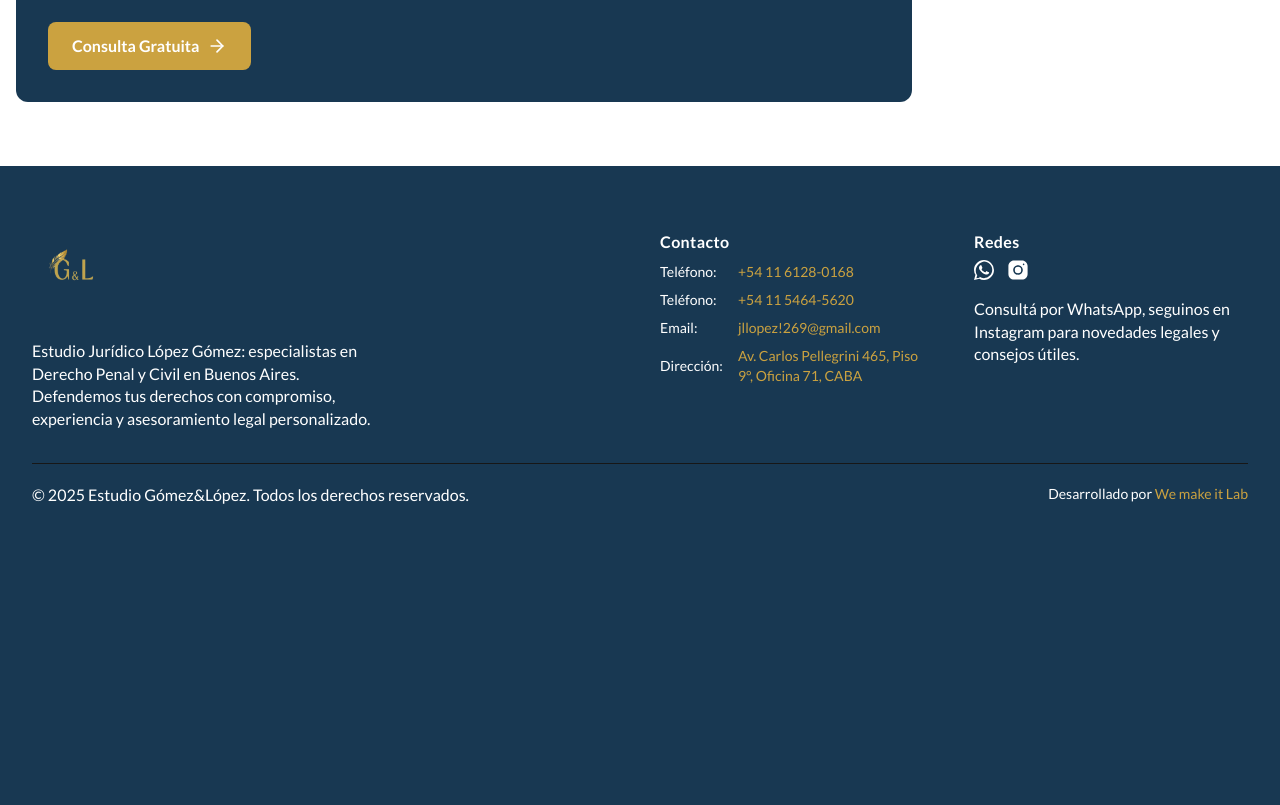
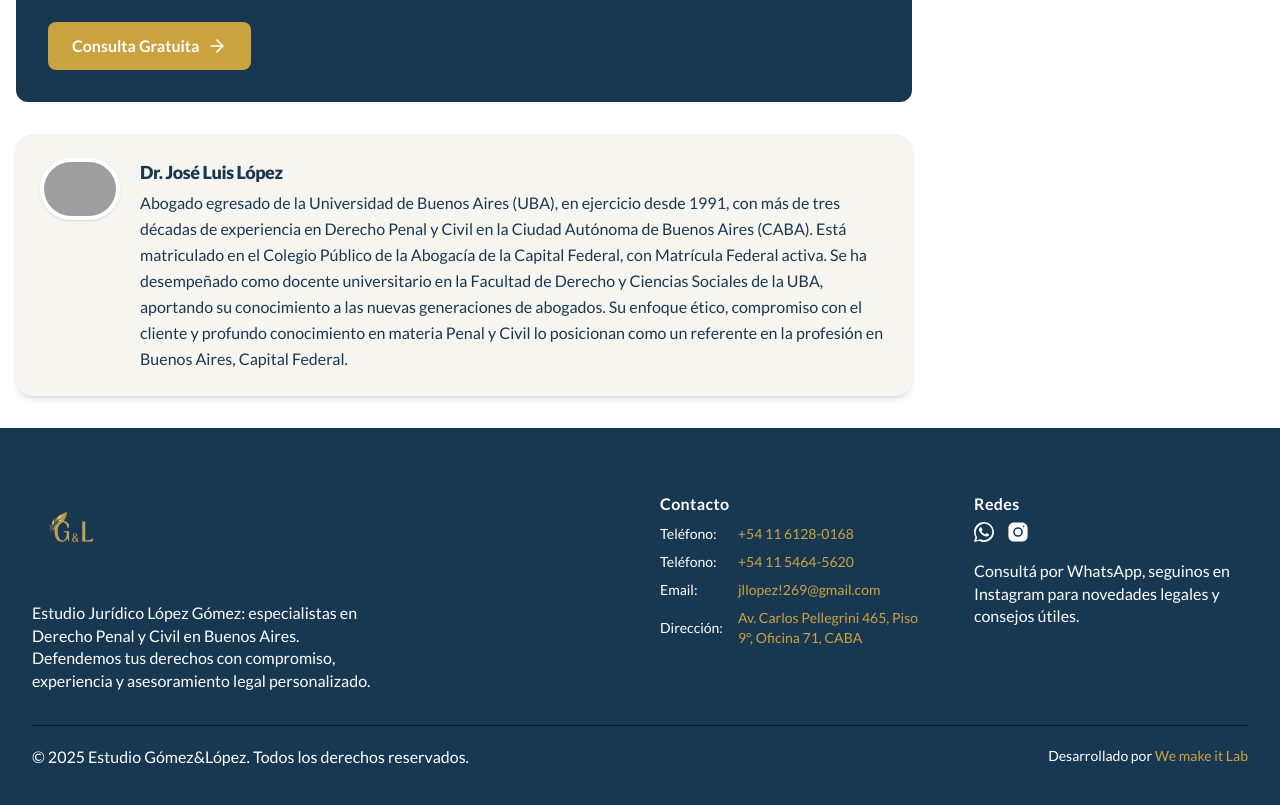
Before and after one commit to crcristian97/abogadoGomez-Lopez, a Next.js app: page /blog/delito-encubrimiento-contrabando in a window 1280 px wide. Shown: the part 3440-4245 px from the top of the page. Before the commit the page ends 3987 px from the top, so only its background shows below. Built offline with nearby package versions, Linux system fonts and the light colour scheme; grey boxes are pictures that could not be loaded.

Commit message:
cambios en blog

```diff
--- /dev/null
+++ b/app/components/AuthorBox.js
@@ -0,0 +1,36 @@
+import Image from "next/image";
+
+const AuthorBox = ({ image, name, description, linkedin= false }) => {
+  return (
+    <div className="flex items-start gap-5 bg-[#f7f5ef] rounded-2xl p-6 shadow-md mt-8">
+      <div className="flex-shrink-0">
+        <Image
+          src={image || "/avatar-placeholder.png"}
+          alt={name}
+          width={80}
+          height={80}
+          className="rounded-full object-cover border-4 border-white shadow"
+        />
+      </div>
+      <div>
+        <div className="flex items-center gap-2 mb-1">
+          <span className="font-extrabold text-lg text-[#183852] tracking-tight">{name}</span>
+          {linkedin && (
+            <a href={linkedin} target="_blank" rel="noopener noreferrer" className="inline-block align-middle">
+              <svg width="22" height="22" viewBox="0 0 24 24" fill="none" xmlns="http://www.w3.org/2000/svg">
+                <rect width="24" height="24" rx="4" fill="#E9E3D0"/>
+                <path d="M7.75 9.5V16.25" stroke="#183852" strokeWidth="1.5" strokeLinecap="round" strokeLinejoin="round"/>
+                <path d="M7.75 7.75V7.76" stroke="#183852" strokeWidth="2" strokeLinecap="round" strokeLinejoin="round"/>
+                <path d="M11.25 12.25V16.25" stroke="#183852" strokeWidth="1.5" strokeLinecap="round" strokeLinejoin="round"/>
+                <path d="M11.25 13.75C11.25 12.5074 12.2574 11.5 13.5 11.5C14.7426 11.5 15.75 12.5074 15.75 13.75V16.25" stroke="#183852" strokeWidth="1.5" strokeLinecap="round" strokeLinejoin="round"/>
+              </svg>
+            </a>
+          )}
+        </div>
+        <p className="text-[#183852] text-base leading-relaxed">{description}</p>
+      </div>
+    </div>
+  );
+};
+
+export default AuthorBox;
--- a/app/components/BlogPost.js
+++ b/app/components/BlogPost.js
@@ -2,6 +2,7 @@
 import Image from "next/image";
 import Link from "next/link";
 import { ArrowRight } from "lucide-react";
+import AuthorBox from "./AuthorBox";
 
 const BlogPost = ({
   title,
@@ -19,7 +20,8 @@ const BlogPost = ({
   date,
   category,
   readingTime,
-  slug
+  slug,
+  imageAuthor
 }) => {
   // Function to scroll to section
   const scrollToSection = (id) => {
@@ -160,6 +162,19 @@ const BlogPost = ({
               <ArrowRight className="w-5 h-5" />
             </Link>
           </div>
+
+          {/* Author Box */}
+          <AuthorBox
+            image={imageAuthor || "/avatar-placeholder.png"}
+            name={author || "Autor/a"}
+            description={
+              author === "Dr. José Luis López"
+                ? "Abogado egresado de la Universidad de Buenos Aires (UBA), en ejercicio desde 1991, con más de tres décadas de experiencia en Derecho Penal y Civil en la Ciudad Autónoma de Buenos Aires (CABA). Está matriculado en el Colegio Público de la Abogacía de la Capital Federal, con Matrícula Federal activa. Se ha desempeñado como docente universitario en la Facultad de Derecho y Ciencias Sociales de la UBA, aportando su conocimiento a las nuevas generaciones de abogados. Su enfoque ético, compromiso con el cliente y profundo conocimiento en materia Penal y Civil lo posicionan como un referente en la profesión en Buenos Aires, Capital Federal."
+                : author === "Dra. Estefanía Gómez"
+                ? "Abogada especializada en Derecho Sucesorio, Civil y Penal, con matrícula federal y egresada en 2019. Desde entonces, ejerce la profesión con compromiso y formación continua en la Ciudad Autónoma de Buenos Aires (CABA). Además, es Calígrafo Público Nacional en ejercicio desde 2014, matriculada en el Colegio de Calígrafos Públicos de la Ciudad de Buenos Aires (CPCBA) y en la Suprema Corte de Justicia de la Provincia de Buenos Aires (SCJBA). Actualmente, se desempeña como Secretaria del Colegio de Calígrafos de la Ciudad de Buenos Aires y como docente universitaria. También forma parte activa del Colegio Público de la Abogacía de la Capital Federal, con matrícula federal vigente.."
+                : "Abogado/a especialista en la materia, parte del equipo de Estudio López Gómez."
+            }
+          />
         </div>
       </article>
 
--- a/app/mock/blogData.js
+++ b/app/mock/blogData.js
@@ -6,6 +6,7 @@ import Image from "next/image";
     description: "Vamos a analizar uno de los temas consultados en el estudio: el delito de encubrimiento de contrabando.",
     image: "https://res.cloudinary.com/dgzi8i2ji/image/upload/v1749252409/delito-contrabando-en-buenos-aires.webp",
     author: "Dr. José Luis López",
+    imageAuthor: "https://res.cloudinary.com/dgzi8i2ji/image/upload/abogado-en-buenos-aires-jose-luis-lopez.jpg",
     datePublished: "2025-06-10T08:00:00+08:00",
     dateModified: "2025-06-10T08:00:00+08:00",
     date: "09 Junio 2025",
@@ -95,6 +96,7 @@ import Image from "next/image";
     image: "https://res.cloudinary.com/dgzi8i2ji/image/upload/v1749252283/derecho-a-la-salud-en-buenos-aires.webp",
     author: "Dra. Estefanía Gómez y Dr. José Luis López",
     date: "09 Junio 2025",
+    imageAuthor: "https://res.cloudinary.com/dgzi8i2ji/image/upload/abogada-especialista-caligrafia-derecho.webp",
     datePublished: "2025-06-10T08:00:00+08:00",
     dateModified: "2025-06-10T08:00:00+08:00",
     category: "Derecho civil",
@@ -197,6 +199,7 @@ import Image from "next/image";
     image: "https://res.cloudinary.com/dgzi8i2ji/image/upload/v1749250677/trabajo-freelancer-abogado-buenos-aires.webp",
     author: "Dra. Estefanía Gómez",
     date: "09 Junio 2025",
+    imageAuthor: "https://res.cloudinary.com/dgzi8i2ji/image/upload/abogada-especialista-caligrafia-derecho.webp",
     datePublished: "2025-06-10T08:00:00+08:00",
     dateModified: "2025-06-10T08:00:00+08:00",
     category: "Derecho laboral",
```
